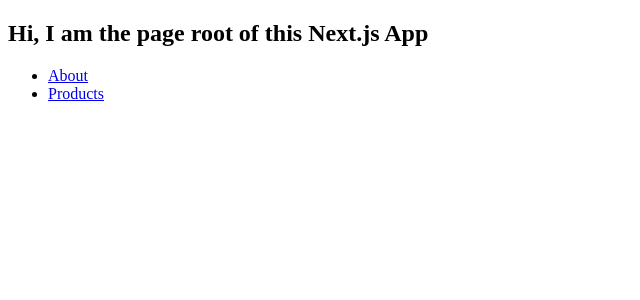
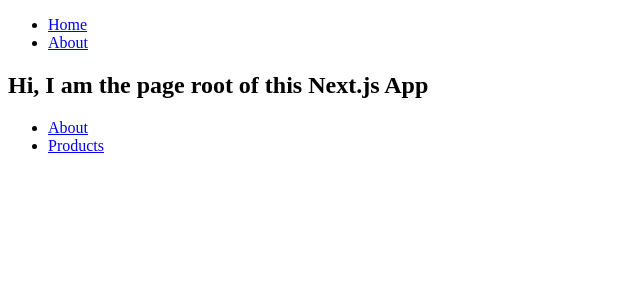
Before and after one commit to irvingvjuarez/next-course, a Next.js app: page / in a window 1280 px wide. Shown: the top 300 px of the page, without its empty margins (0-640 px from the left). Built offline with nearby package versions, Linux system fonts and the light colour scheme.

Commit message:
Layout added in all pages

```diff
--- /dev/null
+++ b/components/Navbar/index.jsx
@@ -0,0 +1,24 @@
+import Link from "next/link"
+
+const Navbar = () => {
+	return (
+		<header>
+			<nav>
+				<ul>
+					<li>
+						<Link href="/">
+							Home
+						</Link>
+					</li>
+					<li>
+						<Link href="/about">
+							About
+						</Link>
+					</li>
+				</ul>
+			</nav>
+		</header>
+	)
+}
+
+export default Navbar
--- /dev/null
+++ b/containers/Layout/index.jsx
@@ -0,0 +1,14 @@
+import { Fragment } from "react"
+import Navbar from "../../components/Navbar"
+
+const Layout = ({ children }) => {
+	return (
+		<Fragment>
+			<Navbar />
+
+			{children}
+		</Fragment>
+	)
+}
+
+export default Layout
--- /dev/null
+++ b/pages/_app.js
@@ -0,0 +1,11 @@
+import Layout from "../containers/Layout"
+
+const App = ({ Component, pageProps }) => {
+	return (
+		<Layout>
+			<Component {...pageProps} />
+		</Layout>
+	)
+}
+
+export default App
```
